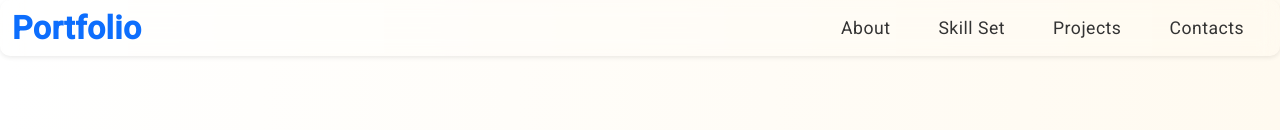
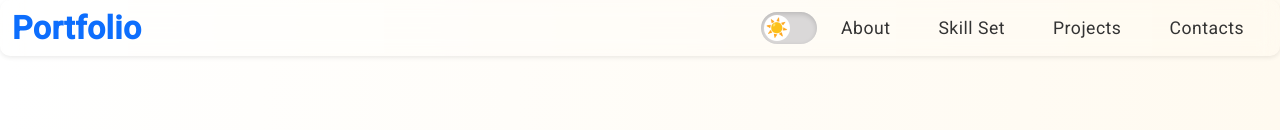
Before and after one commit to ganesh0706patil/portfolio-app, an Angular app: page /portfolio-app/ in a window 1280 px wide. Shown: the top 130 px of the page. Built offline with nearby package versions, Linux system fonts and the light colour scheme.

Commit message:
Updated with the Dark Mode

```diff
--- a/src/app/app.component.ts
+++ b/src/app/app.component.ts
@@ -1,12 +1,13 @@
-import {Component} from '@angular/core';
-import {RouterOutlet} from '@angular/router';
-import {HeaderComponent} from "./components/header/header.component";
-import {ProfileComponent} from "./components/profile/profile.component";
-import {AboutComponent} from "./components/about/about.component";
-import {ExperienceComponent} from "./components/experience/experience.component";
-import {ProjectsComponent} from "./components/projects/projects.component";
-import {ContactComponent} from "./components/contact/contact.component";
-import {FooterComponent} from "./components/footer/footer.component";
+import { Component, OnInit } from '@angular/core';
+import { RouterOutlet } from '@angular/router';
+import { HeaderComponent } from "./components/header/header.component";
+import { ProfileComponent } from "./components/profile/profile.component";
+import { AboutComponent } from "./components/about/about.component";
+import { ExperienceComponent } from "./components/experience/experience.component";
+import { ProjectsComponent } from "./components/projects/projects.component";
+import { ContactComponent } from "./components/contact/contact.component";
+import { FooterComponent } from "./components/footer/footer.component";
+import { DarkModeService } from './services/dark-mode.service';  // import your service
 
 @Component({
   selector: 'app-root',
@@ -14,6 +15,18 @@ import {FooterComponent} from "./components/footer/footer.component";
   imports: [HeaderComponent, ProfileComponent, AboutComponent, ExperienceComponent, ProjectsComponent, ContactComponent, FooterComponent],
   templateUrl: './app.component.html'
 })
-export class AppComponent {
+export class AppComponent implements OnInit {
   title = 'portfolio';
+
+  constructor(private darkModeService: DarkModeService) {}
+
+  ngOnInit() {
+    this.darkModeService.darkMode$.subscribe(isDark => {
+      if (isDark) {
+        document.body.classList.add('dark-theme');
+      } else {
+        document.body.classList.remove('dark-theme');
+      }
+    });
+  }
 }
--- a/src/app/components/header/header.component.html
+++ b/src/app/components/header/header.component.html
@@ -12,6 +12,15 @@
 
         <!-- Navbar Links -->
         <div class="collapse navbar-collapse justify-content-end" id="navbarNav">
+          <label class="switch">
+            <input
+              type="checkbox"
+              [checked]="isDark"
+              (change)="toggleTheme()"
+              aria-label="Toggle dark mode"
+            />
+            <span class="slider round"></span>
+          </label>
           <ul class="navbar-nav">
             <app-nav-links></app-nav-links>
           </ul>
--- a/src/app/components/header/header.component.scss
+++ b/src/app/components/header/header.component.scss
@@ -67,3 +67,62 @@
     margin: 10px 0;
   }
 }
+.switch {
+  position: relative;
+  display: inline-block;
+  width: 56px;
+  height: 32px;
+}
+
+.switch input {
+  opacity: 0;
+  width: 0;
+  height: 0;
+}
+
+.slider {
+  position: absolute;
+  cursor: pointer;
+  top: 0; left: 0;
+  right: 0; bottom: 0;
+  background-color: #dad8d8;
+  border: 2px  black; /* Thick black border */
+  border-radius: 32px;
+  box-shadow: inset 0 2px 5px rgba(0,0,0,0.15);
+  transition: background-color 0.4s, border-color 0.4s;
+}
+
+.slider::before {
+  position: absolute;
+  content: "☀️";
+  height: 26px;
+  width: 26px;
+  top: 50%;               /* Vertically center */
+  left: 3px;              /* Starting position */
+  background-color: #fff;
+  border-radius: 50%;
+  display: flex;
+  justify-content: center;
+  align-items: center;
+  font-size: 18px;
+  color: #FFA500;         /* Sun color */
+  /* No glow - clean look */
+  box-shadow: none;
+  transition: transform 0.4s ease, background-color 0.4s ease, color 0.4s ease;
+  transform: translateY(-50%);
+  will-change: transform, background-color, color;
+}
+
+input:checked + .slider {
+  background-color: #000;
+  border-color: black;
+  box-shadow: inset 0 2px 7px rgba(255, 255, 255, 0.2);
+}
+
+input:checked + .slider::before {
+  transform: translate(27px, -50%) scale(1.0); /* Slide right & scale */
+  content: "🌙";
+  background-color: #222;
+  color: #FFFFAA;         /* Moon color */
+  box-shadow: none;       /* No glow */
+}
--- a/src/app/components/header/header.component.ts
+++ b/src/app/components/header/header.component.ts
@@ -13,6 +13,7 @@
 // }
 import { Component, HostListener } from '@angular/core';
 import { NavLinksComponent } from "../shared/nav-links/nav-links.component";
+import { DarkModeService } from '../../services/dark-mode.service';
 
 @Component({
   selector: 'app-header',
@@ -23,6 +24,9 @@ import { NavLinksComponent } from "../shared/nav-links/nav-links.component";
 })
 export class HeaderComponent {
 
+  isDark = false; // by default light mode is enabled
+  constructor(private darkModeService: DarkModeService) { }
+
   @HostListener('window:scroll', [])
   onWindowScroll() {
     const navbar = document.querySelector('.navbar')!;
@@ -32,4 +36,9 @@ export class HeaderComponent {
       navbar.classList.remove('scrolled');
     }
   }
+
+  toggleTheme() {
+    this.isDark = !this.isDark;
+    this.darkModeService.toggleDarkMode(this.isDark);
+  }
 }
--- a/src/app/components/shared/nav-links/nav-links.component.html
+++ b/src/app/components/shared/nav-links/nav-links.component.html
@@ -1,6 +1,6 @@
 <ul class="navbar-nav">
   @for (item of navItems; track item) {
-    <li class="nav-item px-3 fs-4">
+    <li class="nav-item px-3 fs-4 #nav-names">
       <a class="nav-link" (click)="scrollTo(item.toLowerCase())" >{{ item }}</a>
     </li>
   }
--- a/src/app/services/dark-mode.service.ts
+++ b/src/app/services/dark-mode.service.ts
@@ -1,9 +1,14 @@
+// dark-mode.service.ts
 import { Injectable } from '@angular/core';
+import { BehaviorSubject } from 'rxjs';
 
-@Injectable({
-  providedIn: 'root'
-})
+@Injectable({ providedIn: 'root' })
 export class DarkModeService {
+  // BehaviorSubject holds current dark mode state and allows subscribers to get latest value
+  private darkModeSubject = new BehaviorSubject<boolean>(false);
+  darkMode$ = this.darkModeSubject.asObservable();
 
-  constructor() { }
+  toggleDarkMode(isDark: boolean) {
+    this.darkModeSubject.next(isDark);
+  }
 }
--- a/src/index.html
+++ b/src/index.html
@@ -9,7 +9,7 @@
   <link href="https://fonts.googleapis.com/css2?family=Roboto:wght@300;400;500&display=swap" rel="stylesheet">
   <link href="https://fonts.googleapis.com/icon?family=Material+Icons" rel="stylesheet">
 </head>
-<body class="mat-typography">
+<body class="mat-typography dark-theme">
   <app-root></app-root>
 </body>
 </html>
--- a/src/styles.scss
+++ b/src/styles.scss
@@ -20,7 +20,7 @@ html {
 }
 
 p, li, .subtitle {
-  color: rgb(85,85,85);
+  color: rgb(94, 91, 91);
 }
 
 section {
@@ -86,3 +86,86 @@ i.pointer {
 
 html, body { height: 100%; }
 body { margin: 0; font-family: Roboto, "Helvetica Neue", sans-serif; }
+
+/* ================= Dark Mode Styles =================== */
+body.dark-theme {
+  background: #1e1e1e !important;
+  color: whitesmoke !important;
+}
+
+body.dark-theme p,
+body.dark-theme li,
+body.dark-theme .subtitle {
+  color: whitesmoke !important;
+}
+
+body.dark-theme .btn-color-1:hover {
+  background: #444 !important;
+  color: whitesmoke !important;
+}
+
+body.dark-theme .btn-color-2:hover {
+  background: #444 !important;
+  border-color: whitesmoke !important;
+  color: whitesmoke !important;
+}
+
+body.dark-theme .btn-color-3 {
+  background: #333 !important;
+  color: whitesmoke !important;
+}
+
+body.dark-theme .btn-color-3:hover {
+  background: #555 !important;
+  border-color: whitesmoke !important;
+}
+
+/* Add any other component overrides here if needed */
+
+body.dark-theme .about-card {
+  background-color: #1e1e1e !important;
+  color: #e0e0e0 !important;
+  border: 1px solid #333 !important;
+  box-shadow: 0 2px 10px rgba(255, 255, 255, 0.05);
+
+  .about-subtitle,
+  .card-text,
+  span,
+  small,
+  p,
+  h3, h4, h5 {
+    color: #d0d0d0 !important;
+  }
+
+  a {
+    color: #90caf9 !important;
+  }
+}
+
+body.dark-theme .card {
+  background-color: #1e1e1e !important;
+  color: #e0e0e0 !important;
+  border: 1px solid #333 !important;
+  box-shadow: 0 2px 10px rgba(255, 255, 255, 0.05);
+
+  .about-subtitle,
+  .card-text,
+  span,
+  small,
+  p,
+  h3, h4, h5 {
+    color: #d0d0d0 !important;
+  }
+
+  a {
+    color: #bfceda !important;
+  }
+}
+
+body.dark-theme .nav-link {
+  color: whitesmoke !important;
+}
+
+body.dark-theme .icon {
+  color: white !important;
+}
```
Also changed, not shown: 11 other files (tests, documents, lock files or other folders).
